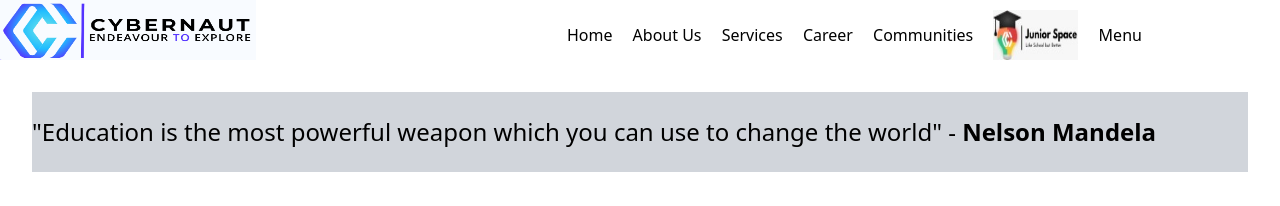
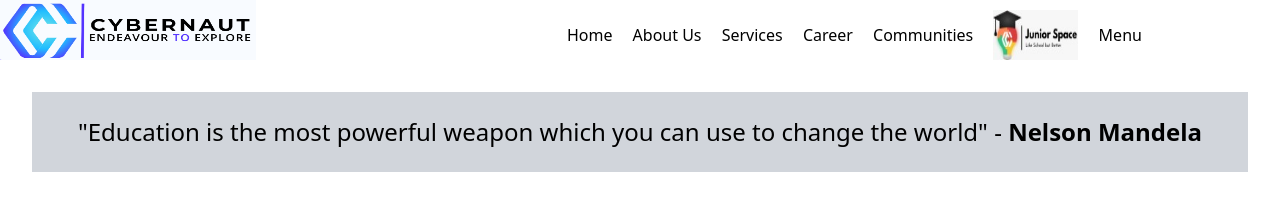
Before and after one commit to Gautham0718/Cybernaut-website, a Next.js app: page /About in a window 1280 px wide. Shown: the top 206 px of the page. Built offline with nearby package versions, Linux system fonts and the light colour scheme.

Commit message:
Update about.tsx

```diff
--- a/components/About/about.tsx
+++ b/components/About/about.tsx
@@ -6,18 +6,18 @@ const about = () => {
     return(
         <div className="m-8">
         <div className=" bg-gray-300 h-20 justify-center content-center align-middle items-center">
-            <div className=" text-2xl align-middle justify-center items-center">
+            <div className=" text-2xl align-middle justify-center items-center text-center object-center">
                 "Education is the most powerful weapon which you can use to change the world" - <span className="font-semibold">Nelson Mandela</span>
             </div>
         </div>
         <div className="flex flex-row pt-10">
             <div className="flex items-center">
-                <img className=" relative flex float-left  justify-center object-center align-middle" src = {HomeLogo.src}/>
+                <img className=" relative flex justify-center object-center align-middle" src = {HomeLogo.src}/>
             </div>
             <div className="flex flex-col w-fit pl-40">
-            <h3 className="font-bold justify-left font-2xl">
+            <h4 className="font-bold justify-left">
                  So, why not provide that weapon to everyone?
-            </h3>
+            </h4>
             <div className=" pt-6">
                 <div className=" pt-6 justify-between">This is the basic idea behind Cybernaut. Cybernaut is a registered startup company under MSME that has its vision of providing equal educational opportunities to everyone. </div>
                 <div className=" pt-6 justify-between">Knowledge is something that can be shared with someone, unlike money without any hesitation. Money is something fundamental for a living. Even though money is important, knowledge is the one that is the basic source for money. And so, education is very important. As an Ed-tech platform, we have our motto as 'Share your knowledge to expand others' knowledge.'</div>
```
